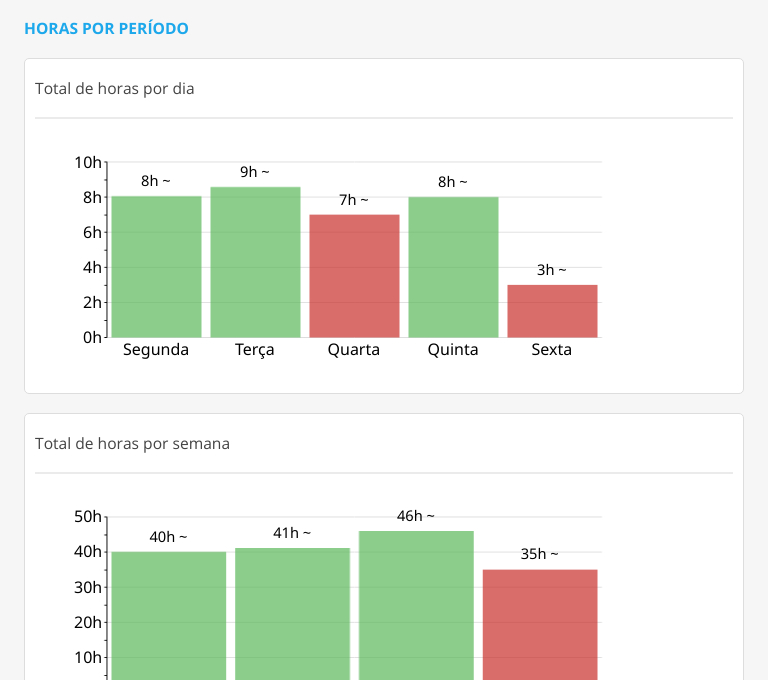
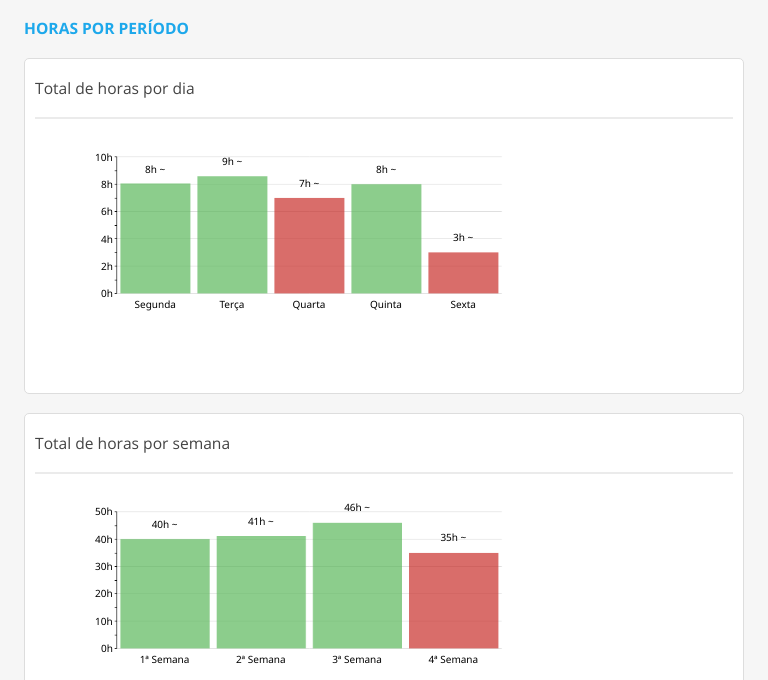
Before and after one commit to delmattos/fulltime, a website: page pages/charts.html in a window 768 px wide. Shown: the part 107-787 px from the top of the page. Drawn offline with Linux system fonts and the light colour scheme; files whose address does not match are found by name.

Commit message:
Improvement of charts exibithion on small resolutions

```diff
--- a/assets/sass/_general.scss
+++ b/assets/sass/_general.scss
@@ -278,10 +278,12 @@
 
   canvas {
     width:          45% !important;
+    margin-left:    15px !important;
   }
 
   span {
     font-size:      10px !important;
+    margin-left:    15px;
   }
 
   .brand-wrap {
@@ -349,7 +351,13 @@
 
 @media screen and (min-width: 440px) and (max-width: 992px) {
   canvas {
-    width:          90% !important;
+    width:          70% !important;
+    margin-left:    15px !important;
+  }
+
+  span {
+    font-size:      10px !important;
+    margin-left:    15px;
   }
 
   .brand-wrap {
```
Also changed, not shown: assets/css/index.css.
